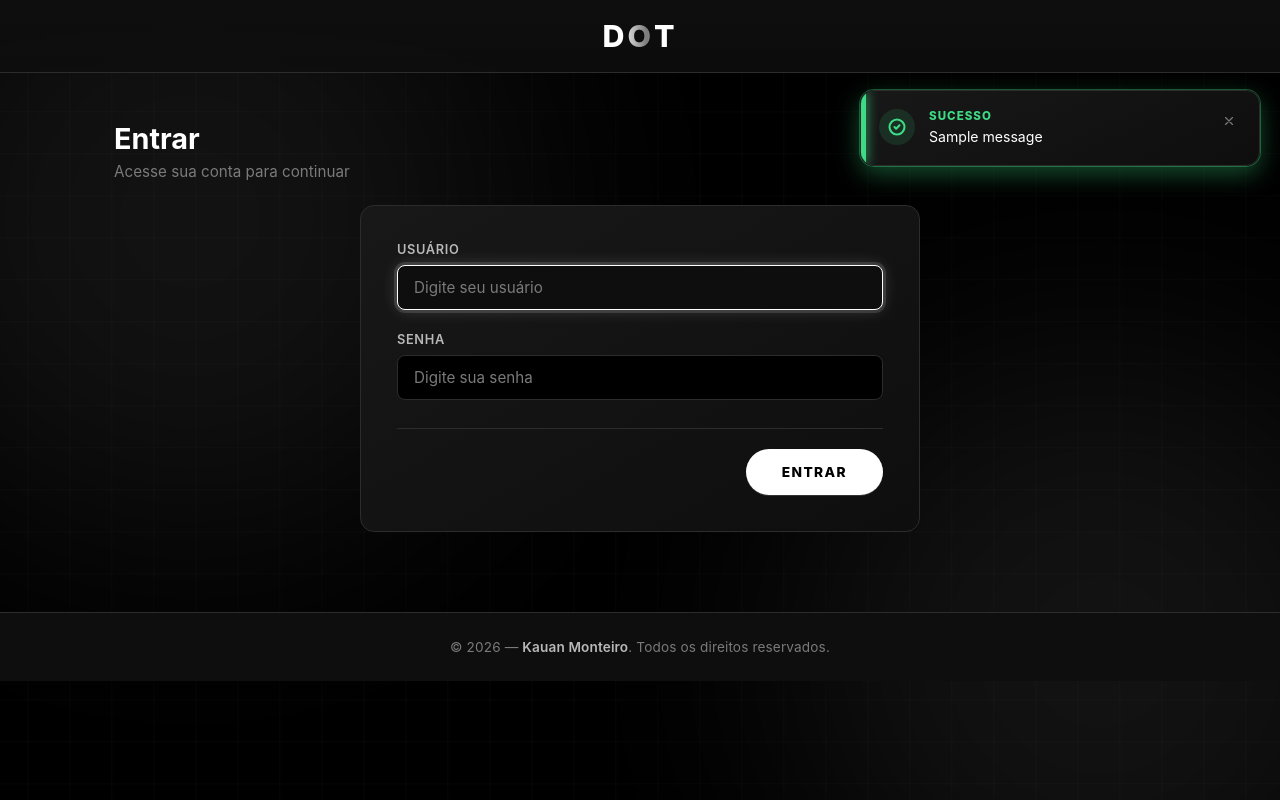
After one commit to KauanMonteiro/DOT, a Django app: page /user/login/ in a window 1280 px wide. The commit adds this page. Run offline with Django 5.2, Linux system fonts and the light colour scheme; tables that the repository leaves empty hold one stand-in row (values such as "Sample post"); one stand-in notice (Sample message) is shown.

Commit message:
Implementa página de login com autenticação de usuário e mensagens de feedback

```diff
--- /dev/null
+++ b/base_templates/pages/login.html
@@ -0,0 +1,48 @@
+<body>
+  {% include "partials/header.html" %}
+
+  <main class="page-main">
+    <div class="page-heading">
+      <h2 class="page-heading__title">Entrar</h2>
+      <p class="page-heading__subtitle">Acesse sua conta para continuar</p>
+    </div>
+
+
+    <form method="post" class="django-form" novalidate>
+      {% csrf_token %}
+
+      <div class="form-group">
+        <label for="username">Usuário</label>
+        <input
+          type="text"
+          name="username"
+          id="username"
+          value="{{ request.POST.username|default:'' }}"
+          placeholder="Digite seu usuário"
+          autocomplete="username"
+          autofocus
+          required
+        />
+      </div>
+
+      <div class="form-group">
+        <label for="password">Senha</label>
+        <input
+          type="password"
+          name="password"
+          id="password"
+          placeholder="Digite sua senha"
+          autocomplete="current-password"
+          required
+        />
+      </div>
+
+      <div class="form-actions btn-group btn-group--end">
+        <button type="submit" class="btn-submit">Entrar</button>
+      </div>
+    </form>
+  </main>
+
+  {% include "partials/footer.html" %}
+</body>
+</html>
--- a/base_templates/partials/header.html
+++ b/base_templates/partials/header.html
@@ -16,3 +16,4 @@
     </div>
   </div>
 </header>
+{% include "partials/message.html" %}
--- /dev/null
+++ b/base_templates/partials/message.html
@@ -0,0 +1,41 @@
+{% if messages %}
+  <div class="messages-wrapper" role="status" aria-live="polite">
+    {% for message in messages %}
+      <div class="message-alert message-{{ message.tags|default:'info' }}">
+        <div class="message-icon-wrap">
+          {% if message.tags == 'success' %}
+            <svg class="message-icon" fill="none" stroke="currentColor" viewBox="0 0 24 24" aria-hidden="true">
+              <path stroke-linecap="round" stroke-linejoin="round" stroke-width="2.5" d="M9 12l2 2 4-4m6 2a9 9 0 11-18 0 9 9 0 0118 0z"></path>
+            </svg>
+          {% elif message.tags == 'error' %}
+            <svg class="message-icon" fill="none" stroke="currentColor" viewBox="0 0 24 24" aria-hidden="true">
+              <path stroke-linecap="round" stroke-linejoin="round" stroke-width="2.5" d="M12 8v4m0 4h.01M21 12a9 9 0 11-18 0 9 9 0 0118 0z"></path>
+            </svg>
+          {% elif message.tags == 'warning' %}
+            <svg class="message-icon" fill="none" stroke="currentColor" viewBox="0 0 24 24" aria-hidden="true">
+              <path stroke-linecap="round" stroke-linejoin="round" stroke-width="2.5" d="M12 9v2m0 4h.01m-6.938 4h13.856c1.54 0 2.502-1.667 1.732-3L13.732 4c-.77-1.333-2.694-1.333-3.464 0L3.34 16c-.77 1.333.192 3 1.732 3z"></path>
+            </svg>
+          {% else %}
+            <svg class="message-icon" fill="none" stroke="currentColor" viewBox="0 0 24 24" aria-hidden="true">
+              <path stroke-linecap="round" stroke-linejoin="round" stroke-width="2.5" d="M13 16h-1v-4h-1m1-4h.01M21 12a9 9 0 11-18 0 9 9 0 0118 0z"></path>
+            </svg>
+          {% endif %}
+        </div>
+        <div class="message-body">
+          <p class="message-label">
+            {% if message.tags == 'success' %}Sucesso
+            {% elif message.tags == 'error' %}Erro
+            {% elif message.tags == 'warning' %}Atenção
+            {% else %}Info{% endif %}
+          </p>
+          <p class="message-text">{{ message }}</p>
+        </div>
+        <button type="button" class="message-close" aria-label="Fechar mensagem" onclick="const el=this.closest('.message-alert'); el.classList.add('message-alert--closing'); setTimeout(() => el.remove(), 280);">
+          <svg fill="none" stroke="currentColor" viewBox="0 0 24 24" aria-hidden="true">
+            <path stroke-linecap="round" stroke-linejoin="round" stroke-width="2" d="M6 18L18 6M6 6l12 12"></path>
+          </svg>
+        </button>
+      </div>
+    {% endfor %}
+  </div>
+{% endif %}
--- a/core/settings.py
+++ b/core/settings.py
@@ -111,7 +111,8 @@ STATIC_URL = 'static/'
 STATICFILES_DIRS = [
     BASE_DIR / 'static',
 ]
-
+AUTH_USER_MODEL = 'user.User'
+LOGIN_URL = 'user:login'
 
 # Email
 # https://docs.djangoproject.com/en/6.1/topics/email/#topic-email-configuration
--- a/project/views.py
+++ b/project/views.py
@@ -1,6 +1,9 @@
 from django.shortcuts import render
 from .models import Project
 from django.db.models import Q
+from django.contrib.auth.decorators import login_required
+
+@login_required
 def home(request):
     projects = Project.objects.filter(
         Q(owner=request.user) | Q(memberproject__member=request.user)
--- a/static/css/style.css
+++ b/static/css/style.css
@@ -41,6 +42,16 @@
   --transition: 0.35s cubic-bezier(0.4, 0, 0.2, 1);
   --spring: 0.45s cubic-bezier(0.34, 1.56, 0.64, 1);
   --glow: 0 0 24px rgba(255, 255, 255, 0.18);
+
+
+  --msg-success: #3ddc84;
+  --msg-success-glow: rgba(61, 220, 132, 0.35);
+  --msg-error: #ff4d4d;
+  --msg-error-glow: rgba(255, 77, 77, 0.4);
+  --msg-warning: #ffb84d;
+  --msg-warning-glow: rgba(255, 184, 77, 0.35);
+  --msg-info: #4da6ff;
+  --msg-info-glow: rgba(77, 166, 255, 0.35);
 }
 
 * {
@@ -838,10 +817,132 @@ body {
 
 .page-footer a:hover { color: var(--ink-1); }
 .page-footer a:hover::after { width: 100%; }
+.messages-wrapper {
+  position: fixed;
+  top: 90px;
+  right: 20px;
+  z-index: 100;
+  display: flex;
+  flex-direction: column;
+  gap: 14px;
+  max-width: 400px;
+  width: calc(100% - 40px);
+}
+
+.message-alert {
+  display: flex;
+  align-items: flex-start;
+  gap: 14px;
+  padding: 18px 18px;
+  background: linear-gradient(155deg, var(--bg-2), var(--bg-1));
+  border: 1px solid var(--border-1);
+  border-radius: var(--radius-md);
+  color: var(--ink-1);
+  position: relative;
+  overflow: hidden;
+  animation: msgSlideIn 0.5s cubic-bezier(0.34, 1.56, 0.64, 1) both;
+  transition: opacity 0.28s ease, transform 0.28s ease;
+}
+
+.message-alert::before {
+  content: "";
+  position: absolute;
+  top: 0; left: 0; bottom: 0;
+  width: 5px;
+}
+
+.message-alert--closing {
+  opacity: 0;
+  transform: translateX(30px) scale(0.96);
+}
+
+@keyframes msgSlideIn {
+  from { opacity: 0; transform: translateX(40px) scale(0.9); }
+  to   { opacity: 1; transform: translateX(0) scale(1); }
+}
+
+/* SUCCESS */
+.message-success { box-shadow: 0 0 0 1px var(--msg-success-glow), 0 8px 24px var(--msg-success-glow); }
+.message-success::before { background: var(--msg-success); box-shadow: 0 0 12px var(--msg-success); }
+.message-success .message-icon-wrap { background: rgba(61, 220, 132, 0.12); color: var(--msg-success); }
+.message-success .message-label { color: var(--msg-success); }
+
+/* ERROR — mais intenso, pulsa, pois é o mais crítico */
+.message-error { box-shadow: 0 0 0 1px var(--msg-error-glow), 0 8px 28px var(--msg-error-glow); animation: msgSlideIn 0.5s cubic-bezier(0.34, 1.56, 0.64, 1) both, msgPulseError 2.2s ease-in-out infinite; }
+.message-error::before { background: var(--msg-error); box-shadow: 0 0 14px var(--msg-error); }
+.message-error .message-icon-wrap { background: rgba(255, 77, 77, 0.12); color: var(--msg-error); }
+.message-error .message-label { color: var(--msg-error); }
+
+@keyframes msgPulseError {
+  0%, 100% { box-shadow: 0 0 0 1px var(--msg-error-glow), 0 8px 28px var(--msg-error-glow); }
+  50%      { box-shadow: 0 0 0 1px var(--msg-error-glow), 0 8px 40px var(--msg-error-glow); }
+}
+
+/* WARNING */
+.message-warning { box-shadow: 0 0 0 1px var(--msg-warning-glow), 0 8px 24px var(--msg-warning-glow); }
+.message-warning::before { background: var(--msg-warning); box-shadow: 0 0 12px var(--msg-warning); }
+.message-warning .message-icon-wrap { background: rgba(255, 184, 77, 0.12); color: var(--msg-warning); }
+.message-warning .message-label { color: var(--msg-warning); }
+
+/* INFO */
+.message-info { box-shadow: 0 0 0 1px var(--msg-info-glow), 0 8px 24px var(--msg-info-glow); }
+.message-info::before { background: var(--msg-info); box-shadow: 0 0 12px var(--msg-info); }
+.message-info .message-icon-wrap { background: rgba(77, 166, 255, 0.12); color: var(--msg-info); }
+.message-info .message-label { color: var(--msg-info); }
+
+.message-icon-wrap {
+  display: flex;
+  align-items: center;
+  justify-content: center;
+  width: 36px;
+  height: 36px;
+  border-radius: 50%;
+  flex-shrink: 0;
+}
+
+.message-icon { width: 20px; height: 20px; }
+
+.message-body { flex: 1; min-width: 0; }
+
+.message-label {
+  margin: 0 0 3px;
+  font-size: 0.72rem;
+  font-weight: 800;
+  text-transform: uppercase;
+  letter-spacing: 0.09em;
+}
+
+.message-text {
+  margin: 0;
+  font-size: 0.88rem;
+  line-height: 1.5;
+  color: var(--ink-1);
+}
+
+.message-close {
+  all: unset;
+  cursor: pointer;
+  display: inline-flex;
+  align-items: center;
+  justify-content: center;
+  width: 24px;
+  height: 24px;
+  border-radius: 50%;
+  color: var(--ink-3);
+  transition: color var(--transition), background var(--transition), transform var(--transition);
+  flex-shrink: 0;
+}
+.message-close:hover { color: var(--ink-1); background: var(--bg-3); transform: rotate(90deg); }
+.message-close svg { width: 14px; height: 14px; }
+
+
 
 /* ==========================================================================
    RESPONSIVO — mais faixas, mais fluido
    ========================================================================== */
+@media (max-width: 560px) {
+  .messages-wrapper { top: 76px; right: 12px; left: 12px; max-width: none; width: auto; }
+}
 
 @media (max-width: 900px) {
   .project-grid { grid-template-columns: repeat(auto-fill, minmax(220px, 1fr)); }
--- a/user/urls.py
+++ b/user/urls.py
@@ -1,5 +1,6 @@
 from django.urls import path
 from . import views
-
+app_name = 'user'
 urlpatterns = [
+    path('login/', views.login_view, name='login'),
 ]
--- a/user/views.py
+++ b/user/views.py
@@ -1,3 +1,22 @@
-from django.shortcuts import render
+from django.shortcuts import render,redirect
+from django.contrib import messages
+from django.contrib.auth import authenticate, login, logout
+def login_view(request):
+    if request.method == "POST":
+        username = request.POST.get('username')
+        password = request.POST.get('password')
 
-# Create your views here.
+        user = authenticate(
+            request,
+            username=username,
+            password=password
+        )
+
+        if user is not None:
+            login(request, user)
+            messages.success(request, f'Bem-vindo(a), {user.get_full_name() or user.username}!')
+            return redirect('home')
+
+        messages.error(request, 'Usuário ou senha inválidos.')
+
+    return render(request, 'pages/login.html')
```
Also changed, not shown: other parts of static/css/style.css (+4 -35 lines).
